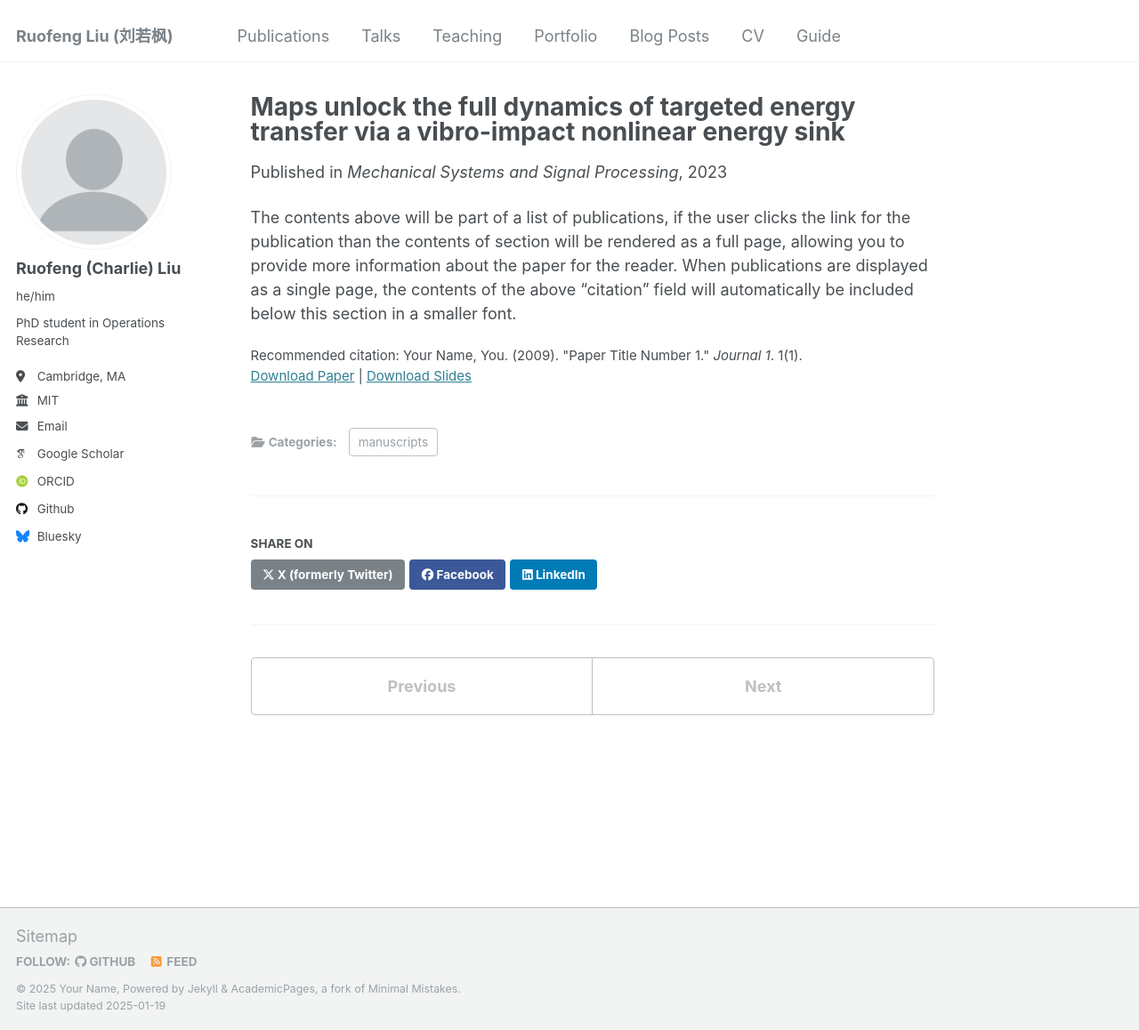
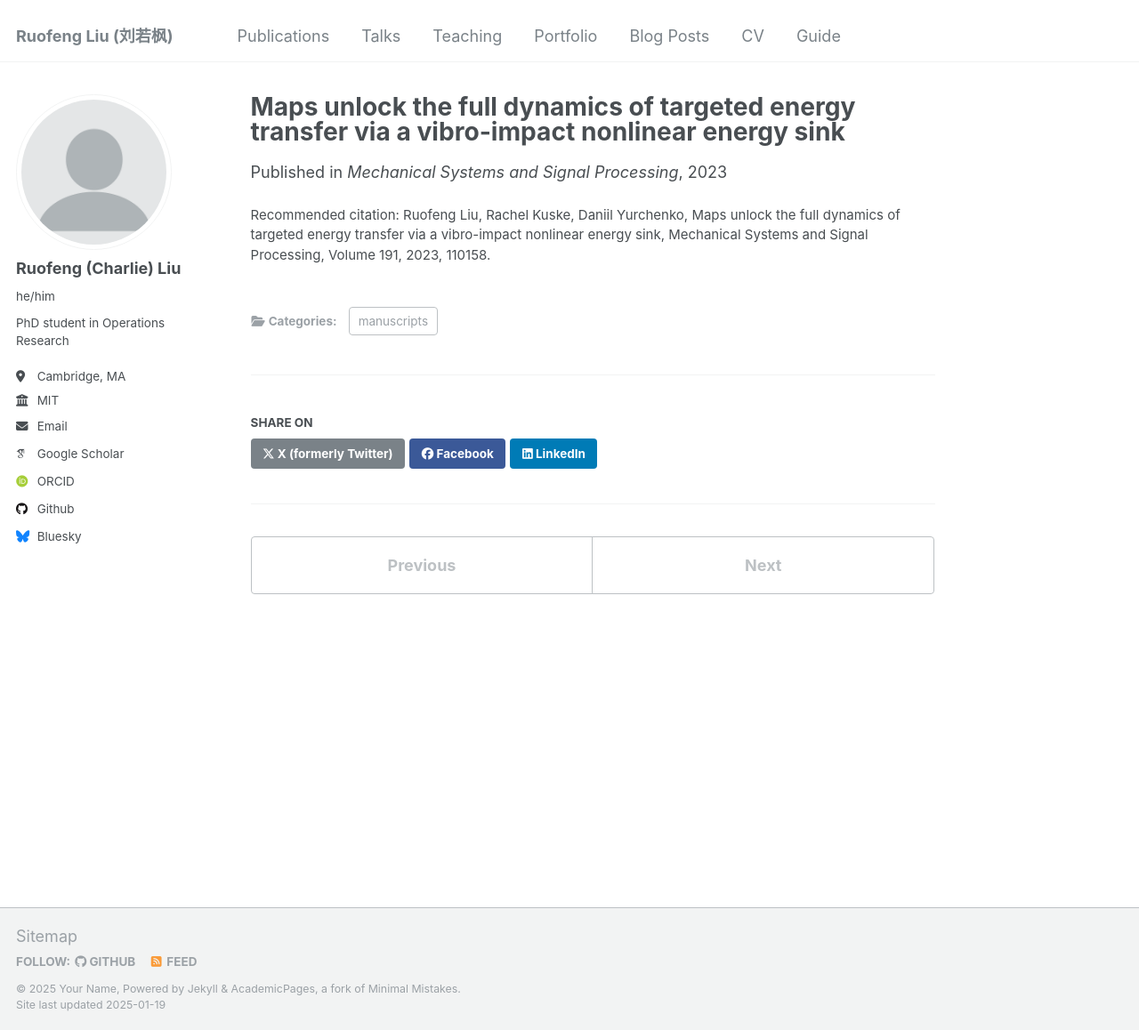
Before and after one commit to Alpha-kun/Alpha-kun, a Jekyll site: the page built from _publications/2009-10-01-paper-title-number-1.md, in a window 1280 px wide and 1158 px high. Shown: the whole window at 89% size. Built offline with Jekyll 4.4.1, drawn with Linux system fonts in a browser that asks for light colours; some web fonts are replaced.

Commit message:
updated paper 1

```diff
--- a/_publications/2009-10-01-paper-title-number-1.md
+++ b/_publications/2009-10-01-paper-title-number-1.md
@@ -3,12 +3,7 @@ title: "Maps unlock the full dynamics of targeted energy transfer via a vibro-im
 collection: publications
 category: manuscripts
 permalink: https://www.sciencedirect.com/science/article/pii/S0888327023000651
-excerpt: #'This paper is about the number 1. The number 2 is left for future work.'
 date: 2023-05-15
 venue: 'Mechanical Systems and Signal Processing'
-slidesurl: 'http://academicpages.github.io/files/slides1.pdf'
-paperurl: 'http://academicpages.github.io/files/paper1.pdf'
-citation: 'Your Name, You. (2009). &quot;Paper Title Number 1.&quot; <i>Journal 1</i>. 1(1).'
+citation: 'Ruofeng Liu, Rachel Kuske, Daniil Yurchenko, Maps unlock the full dynamics of targeted energy transfer via a vibro-impact nonlinear energy sink, Mechanical Systems and Signal Processing, Volume 191, 2023, 110158.'
 ---
-
-The contents above will be part of a list of publications, if the user clicks the link for the publication than the contents of section will be rendered as a full page, allowing you to provide more information about the paper for the reader. When publications are displayed as a single page, the contents of the above "citation" field will automatically be included below this section in a smaller font.
```
